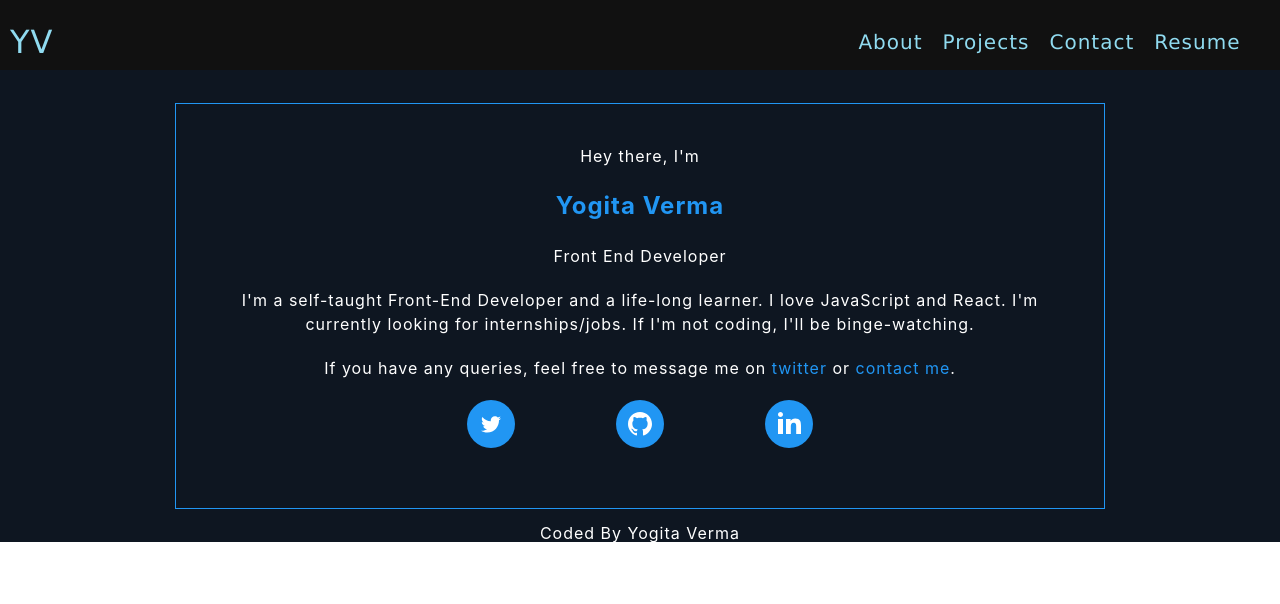
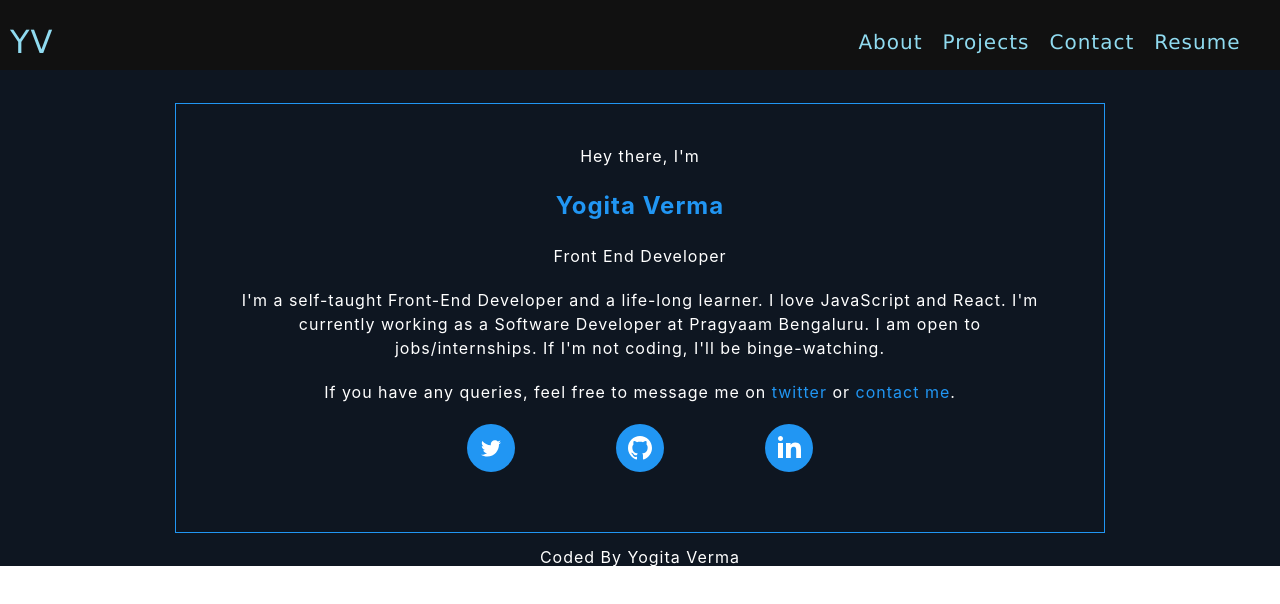
Before and after one commit to Yog9/portfolio, a React (Create React App) app: page /about in a window 1280 px wide. Shown: the top 604 px of the page. Built offline with nearby package versions, Linux system fonts and the light colour scheme.

Commit message:
About page updated

```diff
--- a/src/components/About/About.js
+++ b/src/components/About/About.js
@@ -7,7 +7,7 @@ export default function About() {
                 <h2 className="aboutheading">
                     About Me</h2><section className="">
                     <h3 className="pageHeader">Background</h3>
-                    <p>I am a front-end developer from Pune, Maharashtra. I'm doing web development and I'm on my way to become a Full Stack Engineer. I have also worked at TaxiVaxi, Pune as Web Designer for 4 months.</p>
+                    <p>I am a front-end developer. I am currently working as a Software Developer at <a href="https://www.pragyaam.in/" rel="noopener noreferrer" target="_blank">Pragyaam</a>, Bengaluru. I am proficient in React, Redux and JavaScript.</p>
                     <h3>Skills</h3>
                     <ul>
                         <li>JavaScript</li>
--- a/src/components/Home/Home.js
+++ b/src/components/Home/Home.js
@@ -9,7 +9,7 @@ export default class Home extends Component {
                     <p>Hey there, I'm</p>
                     <h2>Yogita Verma</h2>
                     <p>Front End Developer</p>
-                    <p className="primary">I'm a self-taught Front-End Developer and a life-long learner. I love JavaScript and React. I'm currently looking for internships/jobs. If I'm not coding, I'll be binge-watching.</p>
+                    <p className="primary">I'm a self-taught Front-End Developer and a life-long learner. I love JavaScript and React. I'm currently working as a Software Developer at Pragyaam Bengaluru. I am open to jobs/internships. If I'm not coding, I'll be binge-watching.</p>
                     <p>If you have any queries, feel free to message me on <a href="https://twitter.com/YogitaVerma20" rel="noopener noreferrer" target="_blank">twitter</a> or <Link to="/contact">contact me</Link>.</p>
                     <ul className="social-icons">
                         <li><a href="https://twitter.com/YogitaVerma20" target="_blank" rel="noopener noreferrer" title="Yogita Verma on Twitter" className="SocialIconsStyle"><svg xmlns="http://www.w3.org/2000/svg" xlink="http://www.w3.org/1999/xlink" viewBox="0 0 50 50" version="1.1" width="20px" height="20px">
```
